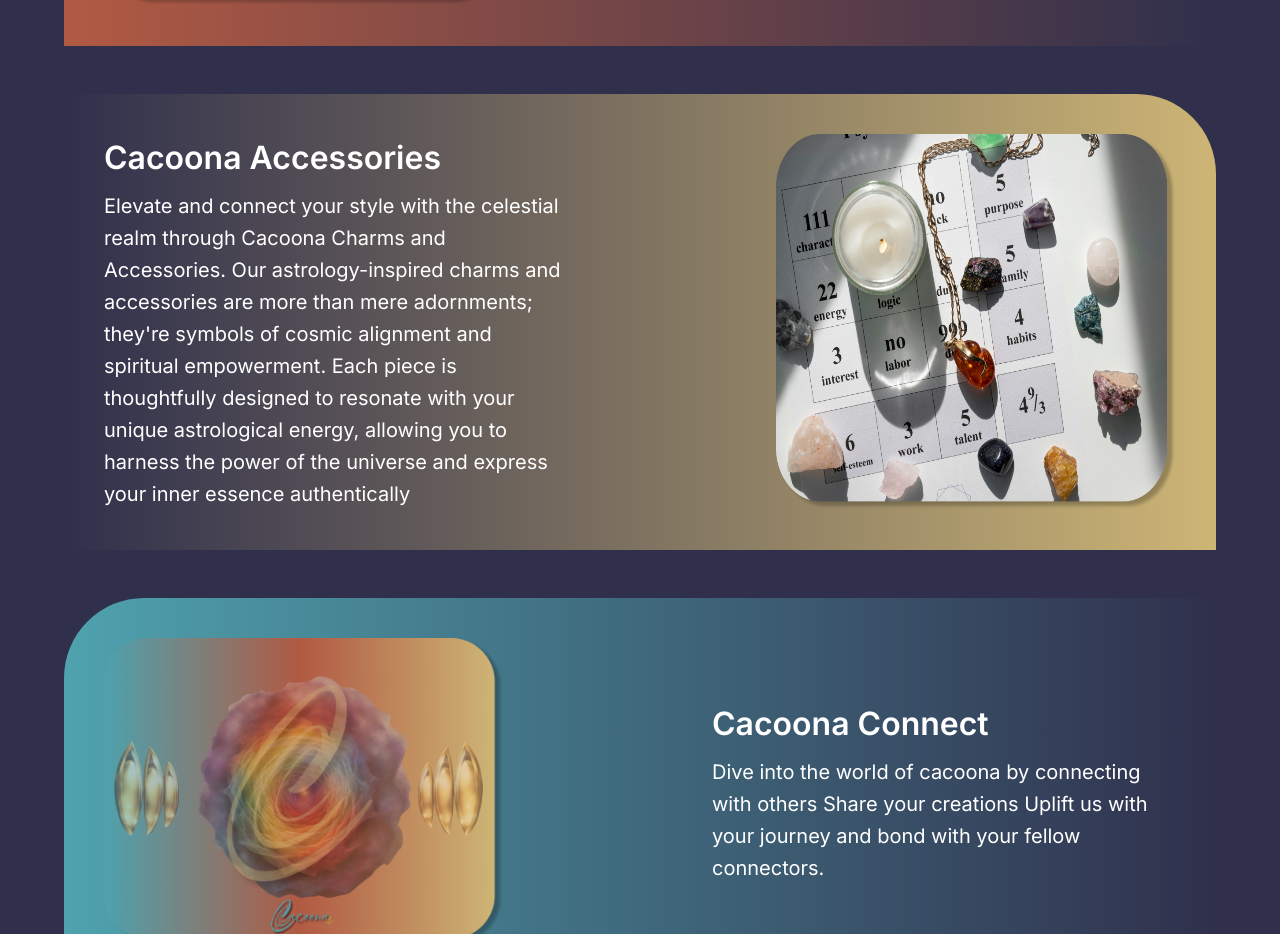
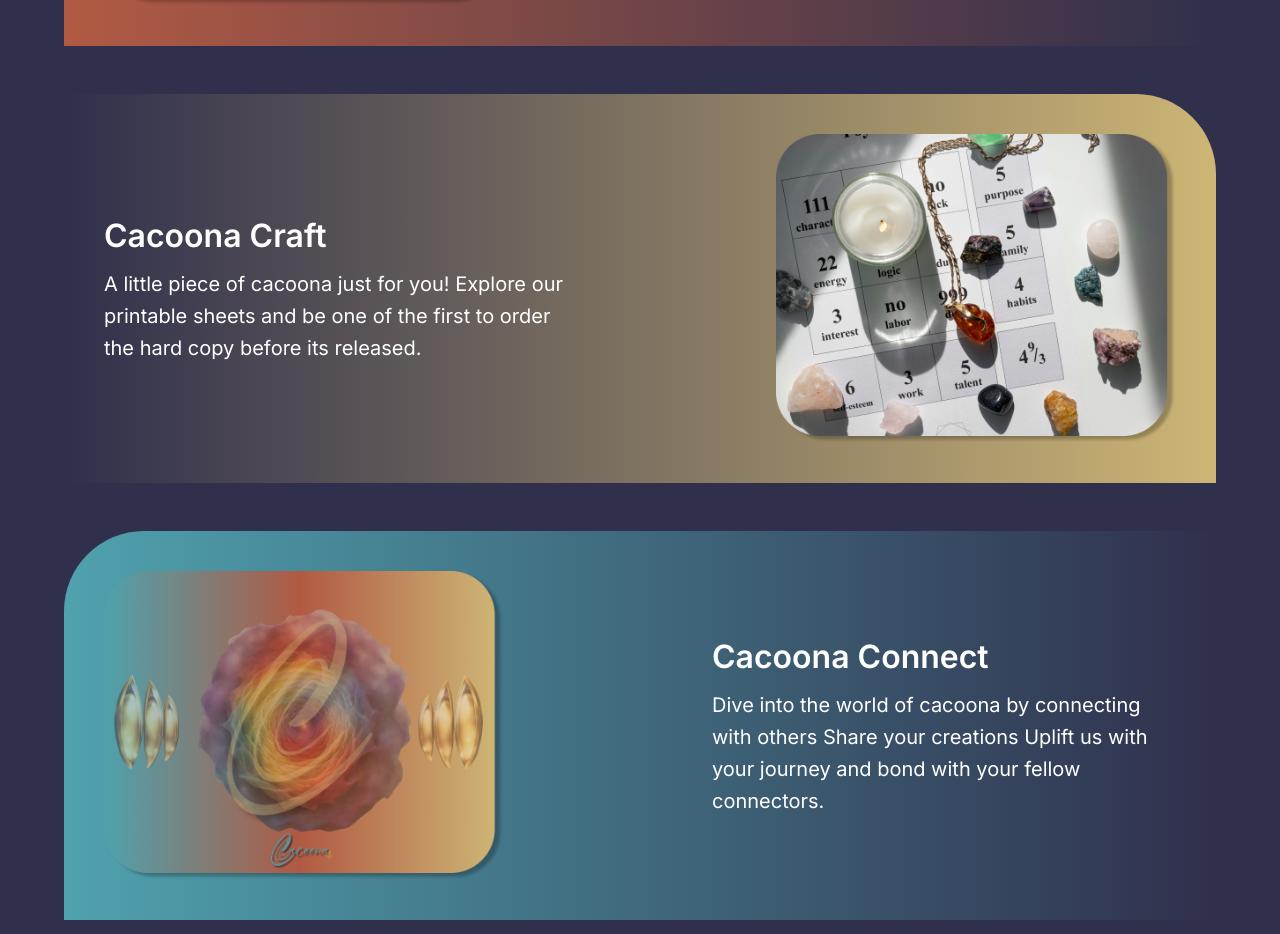
Before and after one commit to ashutoshnautiyal7/cacoona-final-frontend, a Next.js app: page /landing in a window 1280 px wide. Shown: the part 2064-2998 px from the top of the page. Built offline with nearby package versions, Linux system fonts and the light colour scheme.

Commit message:
minor changes

```diff
--- a/app/farm/Section3.jsx
+++ b/app/farm/Section3.jsx
@@ -11,21 +11,21 @@ const testimonials = [
   {
     id: 1,
     content:
-      "Cacoone has become my go-to for buying books! The prices are unbeatable, and I always find the accessories I need for my home office. Highly recommend for great deals!",
+      "Cacoona has become my go-to for buying books! The prices are unbeatable, and I always find the accessories I need for my home office. Highly recommend for great deals!",
     author: "David L.",
     rating: 5,
   },
   {
     id: 1,
     content:
-      "I love shopping on Cacoone! They have a fantastic range of books at super low prices, and the accessories are always top-notch quality. Fast shipping, too!",
+      "I love shopping on Cacoona! They have a fantastic range of books at super low prices, and the accessories are always top-notch quality. Fast shipping, too!",
     author: "Tom cruise",
     rating: 5,
   },
   {
     id: 1,
     content:
-      "Cacoone is the best place for budget-friendly books and cool accessories. I’ve saved so much money here and the delivery is always quick. Highly recommend it!",
+      "Cacoona is the best place for budget-friendly books and cool accessories. I’ve saved so much money here and the delivery is always quick. Highly recommend it!",
     author: "Emilia clarke",
     rating: 5,
   },
--- a/app/home/Section4.jsx
+++ b/app/home/Section4.jsx
@@ -11,21 +11,21 @@ const testimonials = [
   {
     id: 1,
     content:
-      "Cacoone has become my go-to for buying books! The prices are unbeatable, and I find the accessories I need for my home office. Highly recommend for great deals!",
+      "Cacoona has become my go-to for buying books! The prices are unbeatable, and I find the accessories I need for my home office. Highly recommend for great deals!",
     author: "David L.",
     rating: 5,
   },
   {
     id: 1,
     content:
-      "I love shopping on Cacoone! They have a fantastic range of books at super low prices, and the accessories are always top-notch quality. Fast shipping, too!",
+      "I love shopping on Cacoona! They have a fantastic range of books at super low prices, and the accessories are always top-notch quality. Fast shipping, too!",
     author: "Tom cruise",
     rating: 5,
   },
   {
     id: 1,
     content:
-      "Cacoone is the best place for budget-friendly books and cool accessories. I’ve saved so much money here and the delivery is always quick. Highly recommend it!",
+      "Cacoona is the best place for budget-friendly books and cool accessories. I’ve saved so much money here and the delivery is always quick. Highly recommend it!",
     author: "Emilia clarke",
     rating: 5,
   },
--- a/components/Navbar/Navbar.jsx
+++ b/components/Navbar/Navbar.jsx
@@ -188,9 +188,9 @@ const Navbar = () => {
                 <div className="absolute top-full left-0 h-1.5 w-52"></div>
                 <div className="absolute top-full left-0 bg-[#4FA2AE] text-white p-4 flex flex-col gap-2 text-[14px] lg:text-[16px] w-[15rem] justify-center font-normal mt-1.5 shadow-md rounded-sm z-50">
                   <Link href={"/category/accessories"}>Chesper Craft</Link>
-                  <Link href={"/category/collection"}>
+                  {/* <Link href={"/category/collection"}>
                     Celestial Collection
-                  </Link>
+                  </Link> */}
                 </div>
               </>
             )}
@@ -214,7 +214,7 @@ const Navbar = () => {
             <span>Shop by Category</span>
             <ul className="flex flex-col gap-3.5 list-disc pl-6 -mt-1">
               <Link href={"/category/accessories"}>Chesper Craft</Link>
-              <Link href={"/category/collection"}>Celestial Collection</Link>
+              {/* <Link href={"/category/collection"}>Celestial Collection</Link> */}
             </ul>
             <Link href={"/home"}>Store</Link>
             <Link href={"/farm"} className="flex items-center relative">
--- a/components/landing/Section2.jsx
+++ b/components/landing/Section2.jsx
@@ -36,16 +36,11 @@ const Section2 = () => {
 
         <div className="flex flex-col items-start justify-center">
           <h3 className="font-semibold text-[22px] md:text-[32px]">
-            Cacoona Accessories
+            Cacoona Craft
           </h3>
           <p className="text-[18px] md:text-[20px] leading-[160%] mt-2">
-            Elevate and connect your style with the celestial realm through
-            Cacoona Charms and Accessories. Our astrology-inspired charms and
-            accessories are more than mere adornments; they&apos;re symbols of
-            cosmic alignment and spiritual empowerment. Each piece is
-            thoughtfully designed to resonate with your unique astrological
-            energy, allowing you to harness the power of the universe and
-            express your inner essence authentically
+            A little piece of cacoona just for you! Explore our printable sheets
+            and be one of the first to order the hard copy before its released.
           </p>
         </div>
         <Image
```
